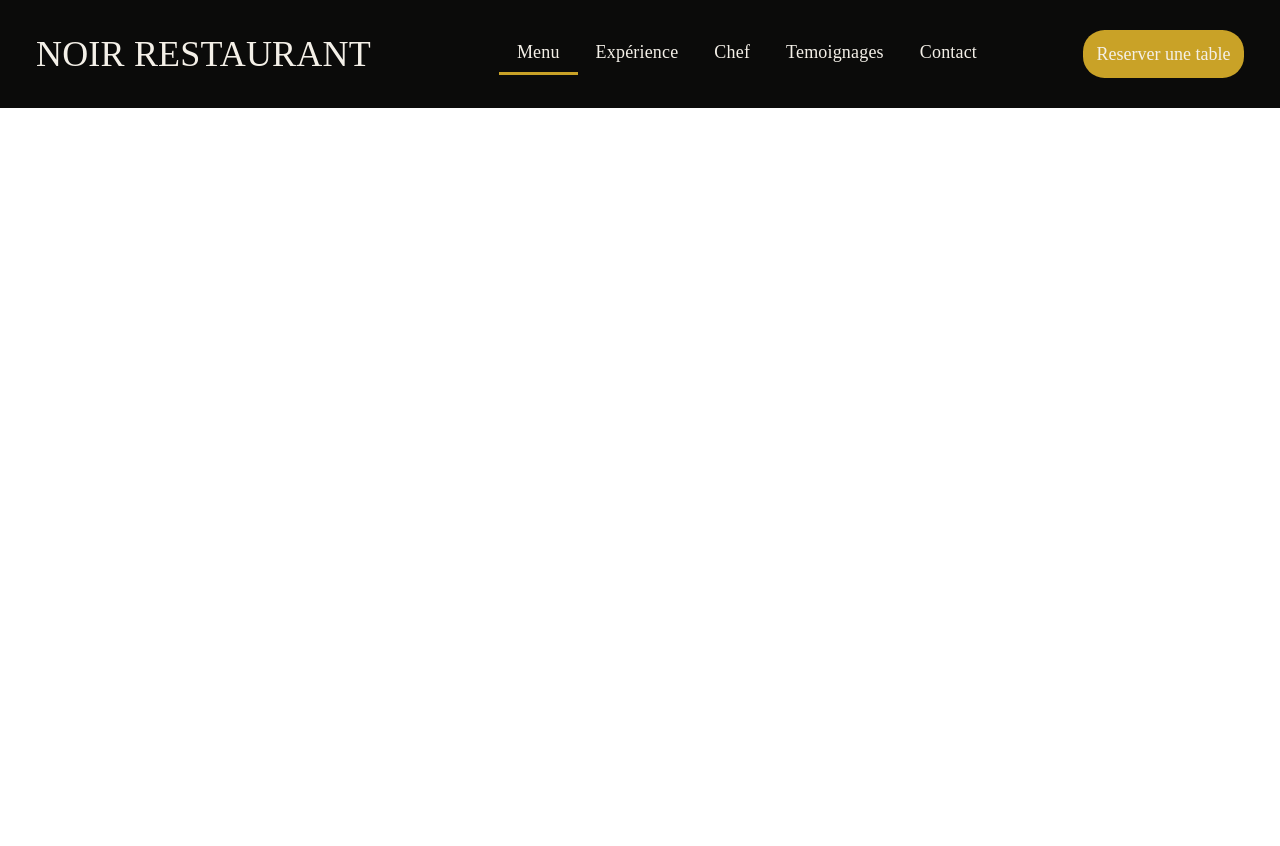
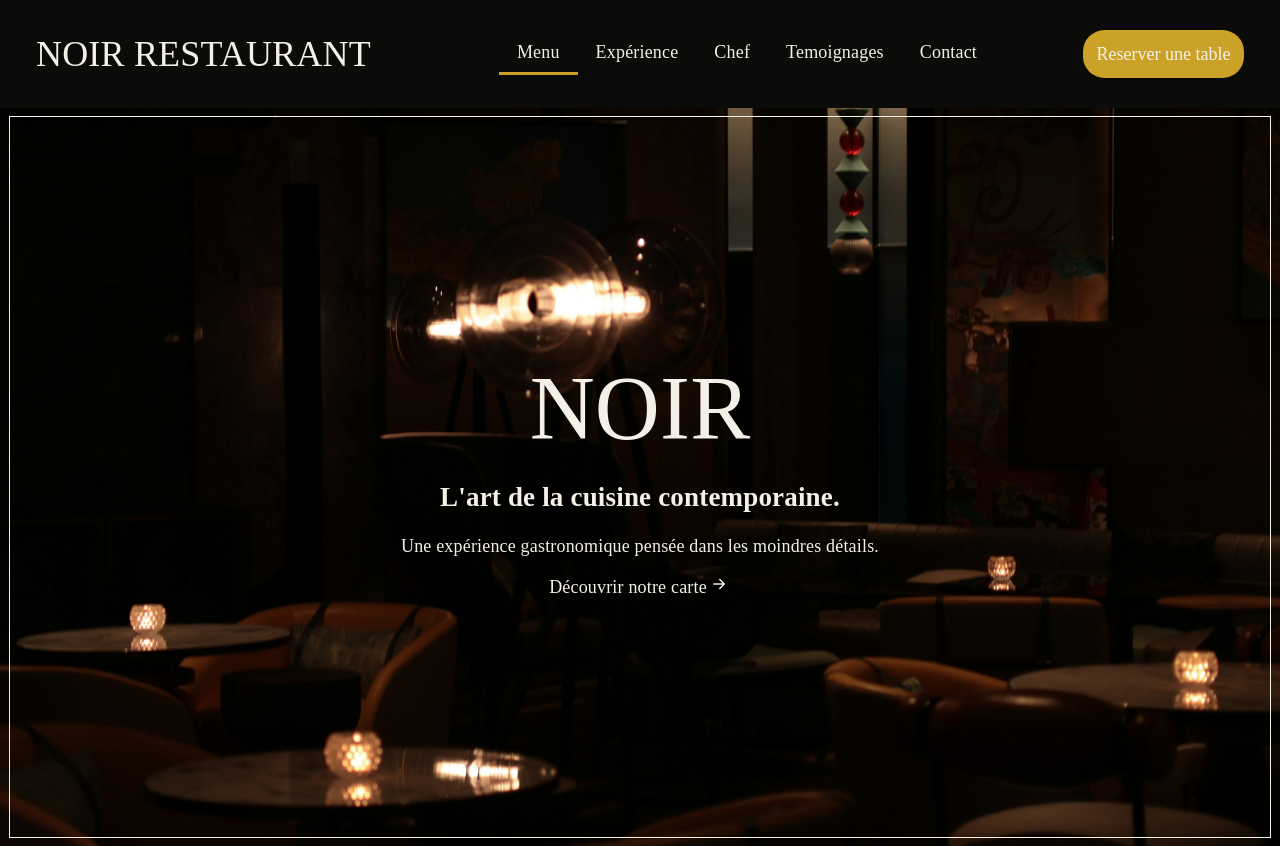
Before and after one commit to MouhamedB19/Noir-Restaurant-Website, a React (Vite) app: page / in a window 1280 px wide. Before the commit the page ends 800 px from the top, so only its background shows below. Built offline with nearby package versions, Linux system fonts and the light colour scheme.

Commit message:
réorganisation des fichiers + réalisation de la partie Hero (correction du bouton "Découvrir notre carte" à faire)

```diff
--- a/src/App.jsx
+++ b/src/App.jsx
@@ -1,14 +1,12 @@
 import Header from './components/Header.jsx'
-import './App.css'
-
-
-
+import Hero from './components/Hero.jsx'
 
 function App() {
 
   return (
     <>
       <Header/>
+      <Hero/>
     </>
   )
 }
--- a/src/components/Header.jsx
+++ b/src/components/Header.jsx
@@ -1,4 +1,4 @@
-
+import '../styles/header.css'
 
 function Header() {
   return (
--- a/src/components/Hero.jsx
+++ b/src/components/Hero.jsx
@@ -1,12 +1,31 @@
-function Hero(){
-    return(
+import '../styles/hero.css'
+
+function Hero() {
+    return (
         <>
             <section className="hero-section">
                 <div className="box-hero">
-                    <h1>NOIR</h1>
+                    <h1 className="title-hero">NOIR</h1>
+                    <h2>L'art de la cuisine contemporaine.</h2>
+                    <span className="text-hero">Une expérience gastronomique pensée dans les moindres détails.</span>
+                    <a href="#menu" className="btn-hero">
+                        Découvrir notre carte
+                        <svg width="24" height="18" viewBox="0 0 24 24" fill="none" xmlns="http://www.w3.org/2000/svg">
+                            <path
+                                d="M5 12H19M19 12L13 6M19 12L13 18"
+                                stroke="#F2EEE7"
+                                stroke-width="2"
+                                stroke-linecap="round"
+                                stroke-linejoin="round"
+                            />
+                        </svg>
+                    </a>
+
 
                 </div>
             </section>
         </>
     )
 }
+
+export default Hero
--- a/src/main.jsx
+++ b/src/main.jsx
@@ -1,6 +1,6 @@
 import { StrictMode } from 'react'
 import { createRoot } from 'react-dom/client'
-import './index.css'
+import './styles/index.css'
 import App from './App.jsx'
 
 createRoot(document.getElementById('root')).render(
--- a/src/App.css
+++ b/src/styles/header.css
@@ -1,8 +1,3 @@
-* {
-  color: var(--blanc_ivoire);
-  font-family: var(--manrope);
-}
-
 header {
   display: flex;
   justify-content: space-between;
--- /dev/null
+++ b/src/styles/hero.css
@@ -0,0 +1,40 @@
+.hero-section {
+  display: flex;
+  justify-content: center;
+  align-items: center;
+  height: 90vh;
+  background-image: url('../assets/hero_image.jpg');
+  background-size: cover;
+  background-position: center;
+  text-align: center;
+  padding: 0.5rem;
+}
+
+.box-hero{
+    border: 1px solid var(--blanc_ivoire);
+    height: 100%;
+    width: 100%;
+    display: flex;
+    flex-direction: column;
+    justify-content: center;
+    align-items: center;
+}
+
+.title-hero{
+    font-size: 5rem;
+    margin: 0;
+}
+
+.text-hero{
+    margin-bottom: 1rem;
+}
+
+.btn-hero{
+    font-size: 1rem;
+    display:flex;
+    align-items: baseline;
+}
+
+path{
+    height: 100%;
+}
--- a/src/index.css
+++ b/src/styles/index.css
@@ -42,9 +42,7 @@
       rgba(0, 0, 0, 0.4) 0 10px 15px -3px, rgba(0, 0, 0, 0.25) 0 4px 6px -2px;
   }
 
-  #social .button-icon {
-    filter: invert(1) brightness(2);
-  }
+
 }
 
 body {
@@ -61,3 +59,8 @@ body {
   flex-direction: column;
   box-sizing: border-box;
 }
+
+* {
+  color: var(--blanc_ivoire);
+  font-family: var(--manrope);
+}
```
Also changed, not shown: src/assets/hero_image.jpg, src/styles/App.css (added).
